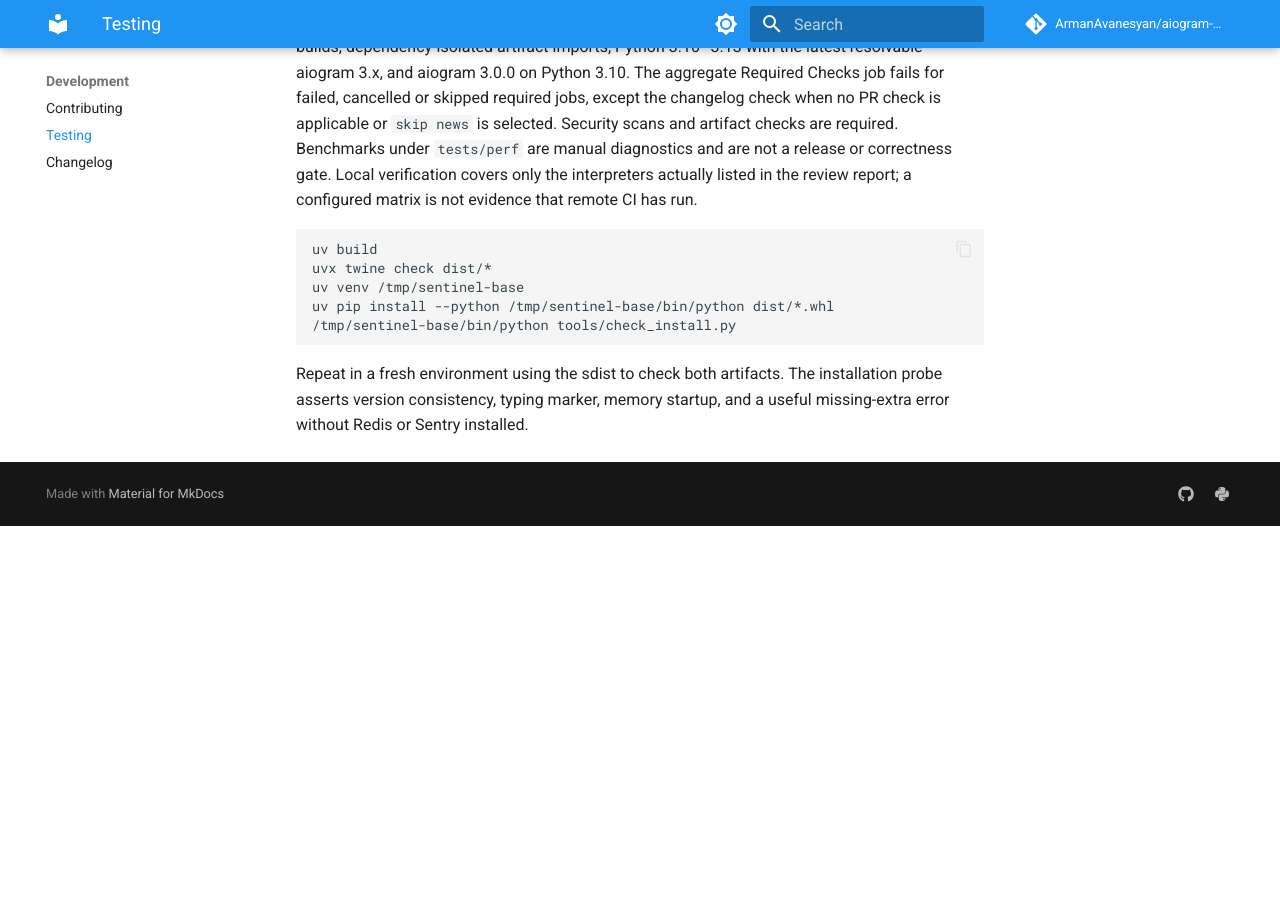
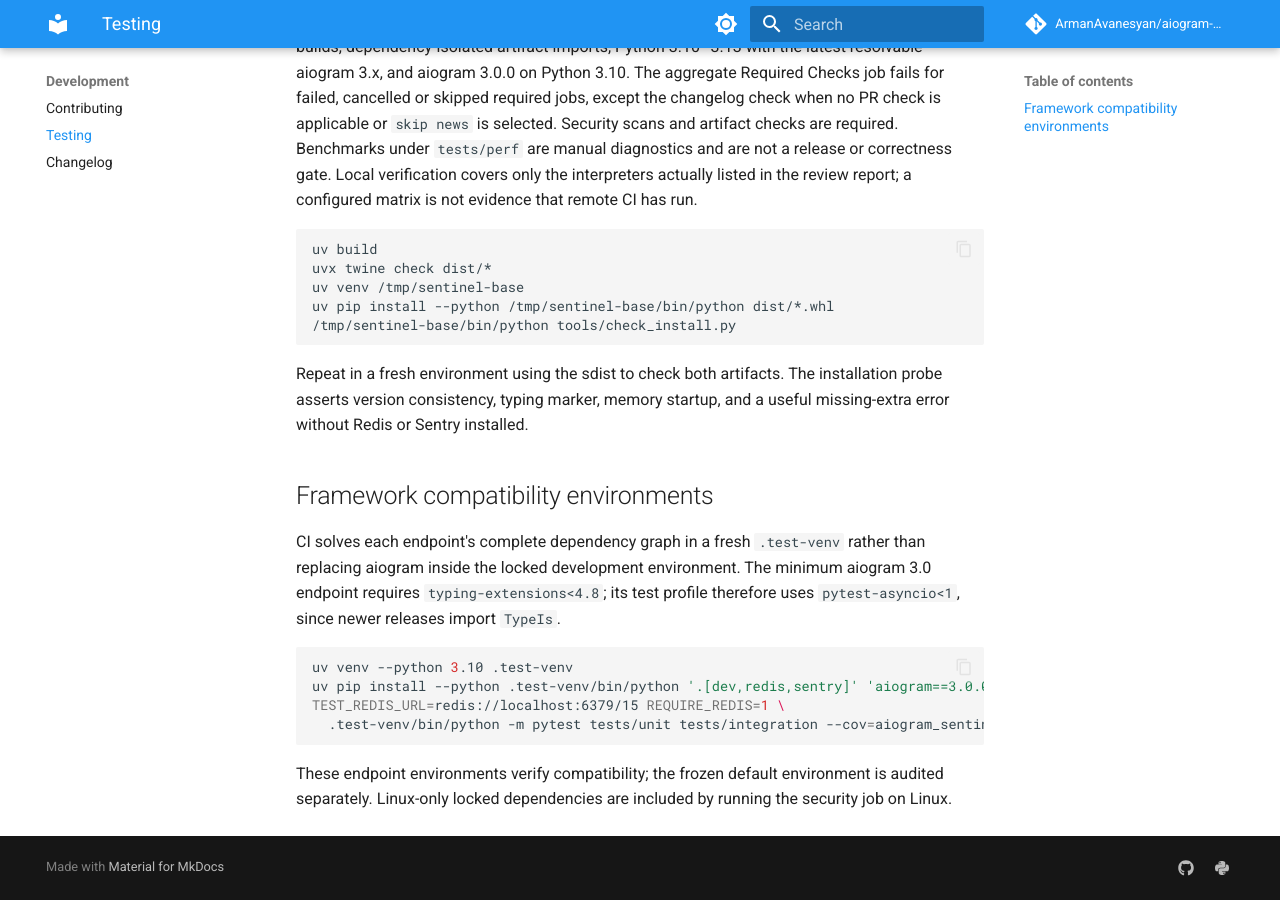
Before and after one commit to ArmanAvanesyan/aiogram-sentinel, an MkDocs documentation site: the page built from docs/TESTING.md, in a window 1280 px wide and 900 px high, scrolled down 737 px. Built offline with MkDocs 1.6.1 and Material for MkDocs 9.7.7, drawn with Linux system fonts in a browser that asks for light colours; comment, search, counter and statistics services are not loaded; before the commit the page ends 1263 px from its top, so only the background shows below that.

Commit message:
fix: verify Linux security and minimum aiogram dependency graph

````diff
--- /dev/null
+++ b/CHANGES/+ci-platform-security.bugfix.rst
@@ -0,0 +1,2 @@
+Keep optional Sentry guards active under optimized Python, update the Linux-only
+cryptography lock, and solve minimum-aiogram test dependencies together.
--- a/docs/TESTING.md
+++ b/docs/TESTING.md
@@ -48,3 +48,21 @@ uv pip install --python /tmp/sentinel-base/bin/python dist/*.whl
 Repeat in a fresh environment using the sdist to check both artifacts. The
 installation probe asserts version consistency, typing marker, memory startup,
 and a useful missing-extra error without Redis or Sentry installed.
+
+## Framework compatibility environments
+
+CI solves each endpoint's complete dependency graph in a fresh `.test-venv`
+rather than replacing aiogram inside the locked development environment. The
+minimum aiogram 3.0 endpoint requires `typing-extensions<4.8`; its test profile
+therefore uses `pytest-asyncio<1`, since newer releases import `TypeIs`.
+
+```bash
+uv venv --python 3.10 .test-venv
+uv pip install --python .test-venv/bin/python '.[dev,redis,sentry]' 'aiogram==3.0.0' 'pytest-asyncio<1'
+TEST_REDIS_URL=redis://localhost:6379/15 REQUIRE_REDIS=1 \
+  .test-venv/bin/python -m pytest tests/unit tests/integration --cov=aiogram_sentinel --cov-fail-under=80
+```
+
+These endpoint environments verify compatibility; the frozen default environment
+is audited separately. Linux-only locked dependencies are included by running
+the security job on Linux.
````
Also changed, not shown: reports/repository-conventions.md (+17 -0 lines), 5 other files.
